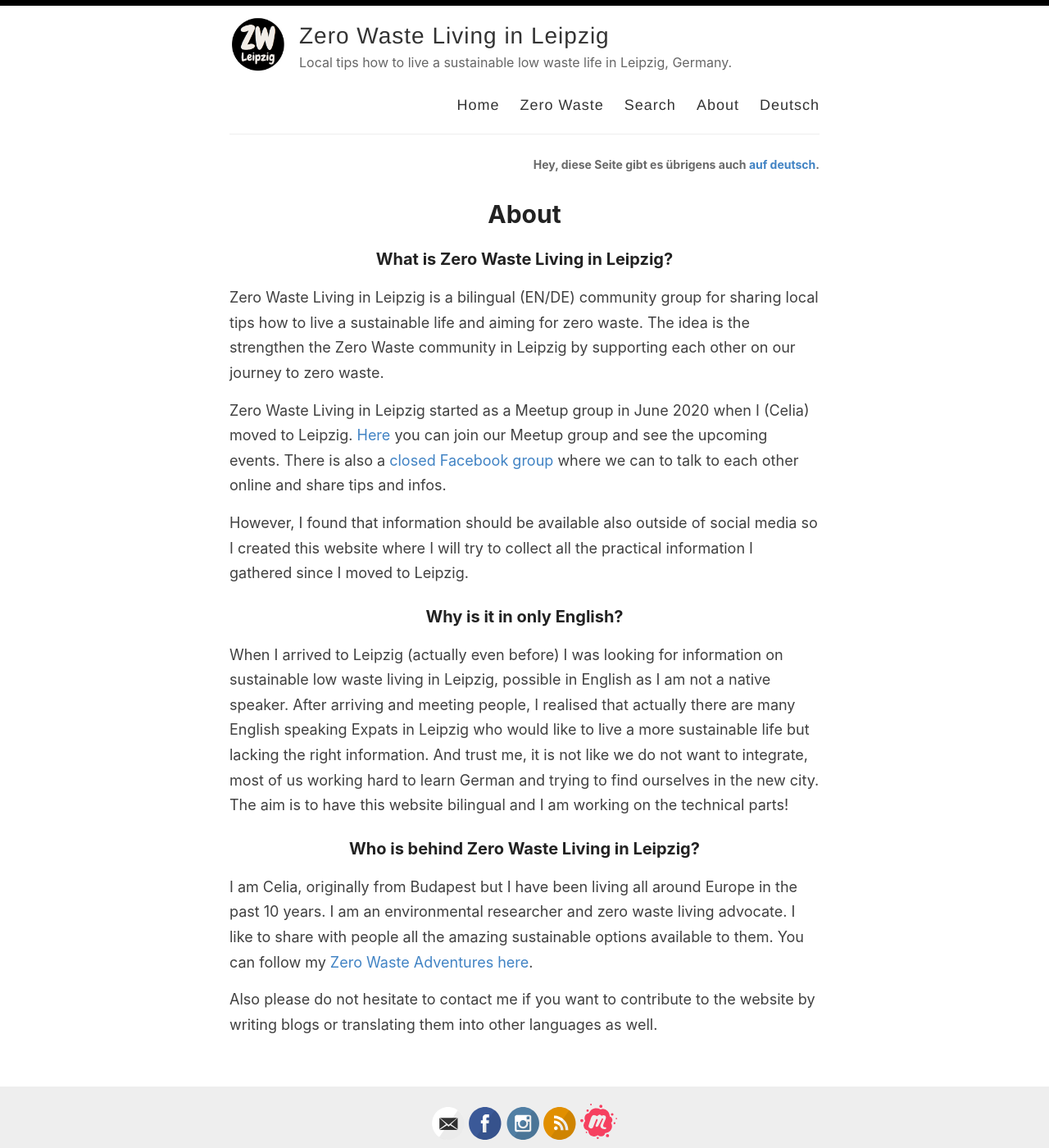
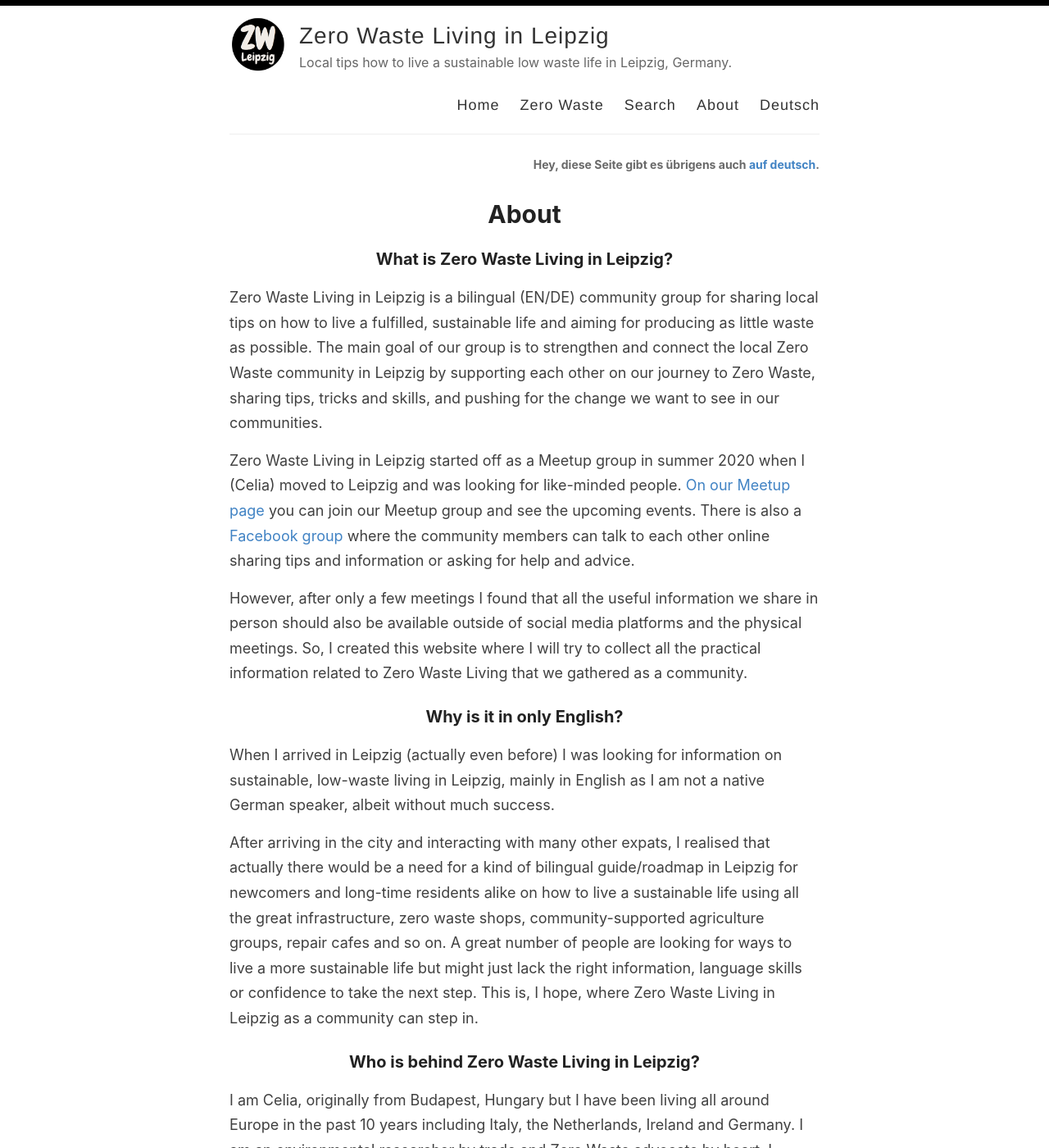
Before and after one commit to CeliaSomlai/zerowastelivinginleipzig, a Jekyll site: the page built from en/_pages/about.md, in a window 1280 px wide and 1400 px high. Shown: the whole window at 82% size. Built offline with Jekyll 4.4.1, drawn with Linux system fonts in a browser that asks for light colours; some of the changed text lies outside the part shown.

Commit message:
about and ueber pages update

```diff
--- a/de/_pages/ueber.md
+++ b/de/_pages/ueber.md
@@ -5,29 +5,27 @@ permalink: /de/ueber/
 lang: de
 ref: about
 ---
-## Die deutsche Übersetzung kommt bald...
 
-### What is Zero Waste Living in Leipzig?
+### Was ist Zero Waste Living in Leipzig?
 
-Zero Waste Living in Leipzig is a bilingual (EN/DE) community group for sharing local tips how to live a sustainable life and aiming for zero waste.
-The idea is the strengthen the Zero Waste community in Leipzig by supporting each other on our journey to zero waste.
+Zero Waste Living in Leipzig ist eine zweisprachige (EN/DE) Community-Gruppe, in der wir lokale Tipps teilen um erfüllter, nachhaltiger und (möglichst) Zero Waste in Leipzig zu leben. Das Hauptziel ist es, die Leipziger Zero Waste Community zusammenzubringen und uns gegenseitig auf unserer Reise in Richtung "Zero" zu unterstützen, indem wir Tipps und Tricks teilen, Fähigkeiten und Erfahrungen teilen und für unsere Werte eintreten um unser Umfeld zum Umdenken anzuregen.
 
-Zero Waste Living in Leipzig started as a Meetup group in June 2020 when I (Celia) moved to Leipzig.
-[Here](https://www.meetup.com/Zero-Waste-Leipzig/) you can join our Meetup group and see the upcoming events.
-There is also a [closed Facebook group](https://www.facebook.com/groups/280043056684330) where we can to talk to each other online and share tips and infos.
+Zero Waste Living in Leipzig begann im Sommer 2020 als Meetup-Gruppe, als ich (Celia) nach Leipzig zog und anfing nach Gleichgesinnten zu suchen.
+[Auf unserer Meetup-Seite](https://www.meetup.com/Zero-Waste-Leipzig/) kannst du unserer Meetup-Gruppe beitreten und alle zukünftigen Veranstaltungen sehen.
+Wir haben auch eine [Facebook-Gruppe] (https://www.facebook.com/groups/280043056684330), in der die Community-Mitglieder online miteinander sprechen und Tipps und Informationen austauschen oder um Hilfe oder Rat fragen können.
 
-However, I found that information should be available also outside of social media so I created this website where I will try to collect all the practical information I gathered since I moved to Leipzig.
+Schon nach kurzer Zeit allerding, stellte sich heraus, dass Informationen auch außerhalb der Meetings und Social-Media-Plattformen verfügbar sein sollten. Deshalb habe ich diese Website erstellt, auf der ich versuchen werde, alle praktischen Informationen zum Zero Waste Living zu sammeln, die wir als Community gesammelt haben.
 
-### Why is it in only English?
+### Warum in English?
 
-When I arrived to Leipzig (actually even before) I was looking for information on sustainable low waste living in Leipzig, possible in English as I am not a native speaker.
-After arriving and meeting people, I realised that actually there are many English speaking Expats in Leipzig who would like to live a more sustainable life but lacking the right information. And trust me, it is not like we do not want to integrate, most of us working hard to learn German and trying to find ourselves in the new city.
-The aim is to have this website bilingual and I am working on the technical parts!
+Als ich nach Leipzig zog (eigentlich sogar schon vorher), suchte ich nach (hauptsächlich englischsprachigen) Informationen über nachhaltiges, Zero Waste Leben in Leipzig - leider aber ohne großen Erfolg.
+Nachdem ich in der Stadt angekommen war, und anfing mit anderen Expats zu reden, wurde mir eigentlich sehr schnell klar, dass es in Leipzig zwar viele Resourcen und Initiativen gibt, um nachhaltiger zu leben, aber eben tatsächlich eine Art Guide / Roadmap für Neuankömmlinge (und natürlich auch Alteingesessene) fehlt, der all die großartige Infrastruktur, Unverpacktläden, SoLaWi (**So**lidarische **La**nd**wi**rtschaft) Gruppen, Reparaturcafés und so weiter auflistet. Viele Menschen sind wirklich offen für ein nachhaltigeres Leben, aber machmal fehlt eben der kleine Anstoß, die Sprachkenntnisse oder das Selbstvertrauen um den nächsten Schritt zu machen. Ich hoffe, genau da kann Zero Waste Living in Leipzig als Community ansetzen.
 
 
-### Who is behind Zero Waste Living in Leipzig?
+### Wer steckt hinter Zero Waste Living in Leipzig?
 
-I am Celia, originally from Budapest but I have been living all around Europe in the past 10 years. I am an environmental researcher and zero waste living advocate. I like to share with people all the amazing sustainable options available to them. You can follow my [Zero Waste Adventures here](https://www.instagram.com/zerowaste.adventures/).
+Ich bin Celia, ursprünglich aus Budapest in Ungarn, aber ich habe in den letzten 10 Jahren in ganz Europa gelebt, einschließlich Italien, den Niederlanden, Irland und Deutschland. Ich bin Umweltforscher von Beruf und Zero Waste Advocat aus Überzeugung. Ich bin davon überzeugt, dass Informationen teilen und vernetzen uns weiterbringt um all die coolen, nachhaltigen Optionen zu finden und gemeinsam den Impact zu erreichen, den wir in unseren Communities brauchen. Du kannst meine [Zero Waste Adventures auf Instagram](https://www.instagram.com/zerowaste.adventures/) folgen. Ich schreibe auch weitere Beiträge zu Zero Waste Living im Allgemeinen - also nicht mit Bezug auf Leipzig - in meinem privaten [Blog] (www.celia.somlai.com).
 
+Bitte kontaktier mich, wenn du einen Beitrag zur Website leisten möchtest, indem du Blog-Beiträge schreibst oder diese auch in andere Sprachen übersetzten kannst.
 
-Also please do not hesitate to contact me if you want to contribute to the website by writing blogs or translating them into other languages as well.
+Ich mache das alles aus Spaß an der Freude und Aktivismus. Wenn du das Gefühl hast, mich unterstützen zu wollen, kannst du mir ein oder zwei Kaffees auf Kofi kaufen - klick einfach auf den blauen Button under jedem Beitrag. Jede kleine Unterstützung hilft und wird sehr geschätzt, denn die Internetseite online zu halten und den Meetup-Account zu betreiben kostet nun leider mal wirklich bares Geld.
--- a/en/_pages/about.md
+++ b/en/_pages/about.md
@@ -8,25 +8,25 @@ ref: about
 
 ### What is Zero Waste Living in Leipzig?
 
-Zero Waste Living in Leipzig is a bilingual (EN/DE) community group for sharing local tips how to live a sustainable life and aiming for zero waste.
-The idea is the strengthen the Zero Waste community in Leipzig by supporting each other on our journey to zero waste.
+Zero Waste Living in Leipzig is a bilingual (EN/DE) community group for sharing local tips on how to live a fulfilled, sustainable life and aiming for producing as little waste as possible.
+The main goal of our group is to strengthen and connect the local Zero Waste community in Leipzig by supporting each other on our journey to Zero Waste, sharing tips, tricks and skills, and pushing for the change we want to see in our communities.
 
-Zero Waste Living in Leipzig started as a Meetup group in June 2020 when I (Celia) moved to Leipzig.
-[Here](https://www.meetup.com/Zero-Waste-Leipzig/) you can join our Meetup group and see the upcoming events.
-There is also a [closed Facebook group](https://www.facebook.com/groups/280043056684330) where we can to talk to each other online and share tips and infos.
+Zero Waste Living in Leipzig started off as a Meetup group in summer 2020 when I (Celia) moved to Leipzig and was looking for like-minded people.
+[On our Meetup page](https://www.meetup.com/Zero-Waste-Leipzig/) you can join our Meetup group and see the upcoming events.
+There is also a [Facebook group](https://www.facebook.com/groups/280043056684330) where the community members can talk to each other online sharing tips and information or asking for help and advice.
 
-However, I found that information should be available also outside of social media so I created this website where I will try to collect all the practical information I gathered since I moved to Leipzig.
+However, after only a few meetings I found that all the useful information we share in person should also be available outside of social media platforms and the physical meetings. So, I created this website where I will try to collect all the practical information related to Zero Waste Living that we gathered as a community.
 
 ### Why is it in only English?
 
-When I arrived to Leipzig (actually even before) I was looking for information on sustainable low waste living in Leipzig, possible in English as I am not a native speaker.
-After arriving and meeting people, I realised that actually there are many English speaking Expats in Leipzig who would like to live a more sustainable life but lacking the right information. And trust me, it is not like we do not want to integrate, most of us working hard to learn German and trying to find ourselves in the new city.
-The aim is to have this website bilingual and I am working on the technical parts!
+When I arrived in Leipzig (actually even before) I was looking for information on sustainable, low-waste living in Leipzig, mainly in English as I am not a native German speaker, albeit without much success.
 
+After arriving in the city and interacting with many other expats, I realised that actually there would be a need for a kind of bilingual guide/roadmap in Leipzig for newcomers and long-time residents alike on how to live a sustainable life using all the great infrastructure, zero waste shops, community-supported agriculture groups, repair cafes and so on. A great number of people are looking for ways to live a more sustainable life but might just lack the right information, language skills or confidence to take the next step. This is, I hope, where Zero Waste Living in Leipzig as a community can step in.
 
 ### Who is behind Zero Waste Living in Leipzig?
 
-I am Celia, originally from Budapest but I have been living all around Europe in the past 10 years. I am an environmental researcher and zero waste living advocate. I like to share with people all the amazing sustainable options available to them. You can follow my [Zero Waste Adventures here](https://www.instagram.com/zerowaste.adventures/).
+I am Celia, originally from Budapest, Hungary but I have been living all around Europe in the past 10 years including Italy, the Netherlands, Ireland and Germany. I am an environmental researcher by trade and Zero Waste advocate by heart. I believe in sharing all the amazing sustainable options available out there with like-minded people so that together we can make an impact in our communities. If you like, you can follow my own [Zero Waste Adventures on Instagram](https://www.instagram.com/zerowaste.adventures/). And I am also sharing more posts on Zero Waste Living in general - not related to Leipzig on my private [blog](www.celia.somlai.com).
 
+Please do not hesitate to contact me if you want to contribute to the website by writing blog posts or translating them into other languages as well.
 
-Also please do not hesitate to contact me if you want to contribute to the website by writing blogs or translating them into other languages as well.
+I do all this out of fun and activism. If you feel like you appreciate my work and want to support me, please consider buying me a coffee or two on kofi - just click on the blue button under each post. Every small support counts and is highly appreciated. Hosting the website and paying for the Meetup account does cost money indeed.
```
